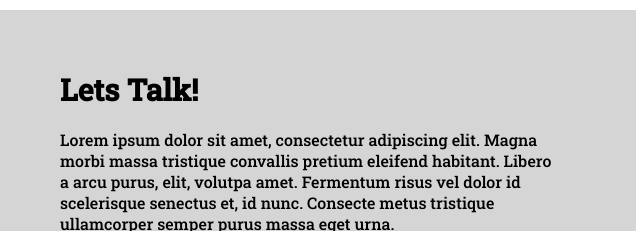
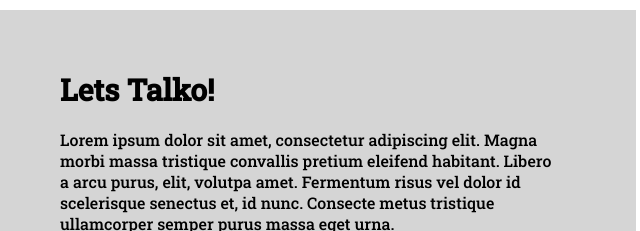
Before and after one commit to Diego1029ivan/portafolio_onePage, a plain HTML site: page index.html in a window 1280 px wide. Shown: the part 2588-2819 px from the top of the page, 580-1220 px from the left. Drawn offline with Linux system fonts and the light colour scheme.

Commit message:
Update index.html

```diff
--- a/index.html
+++ b/index.html
@@ -157,7 +157,7 @@
 
       </div>
       <div class="contact-info-right">
-        <h2>Lets Talk!</h2>
+        <h2>Lets Talko!</h2>
         <p>Lorem ipsum dolor sit amet, consectetur adipiscing elit. Magna morbi massa
           tristique convallis pretium eleifend habitant. Libero a arcu purus, elit, volutpa
           amet. Fermentum risus vel dolor id scelerisque senectus et, id nunc. Consecte
```
